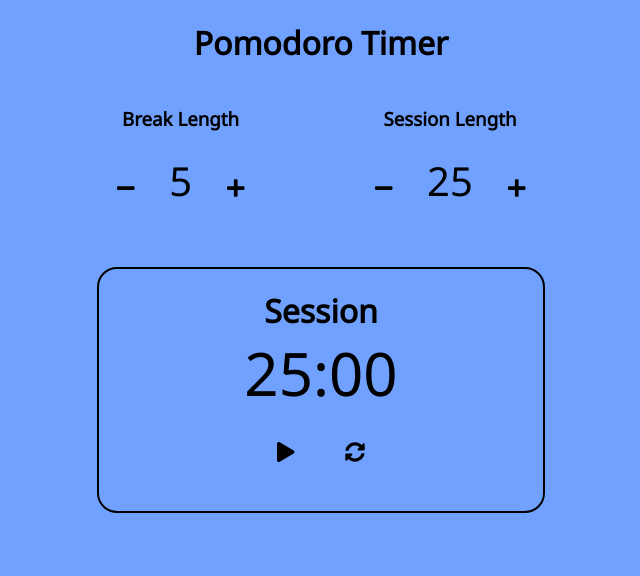
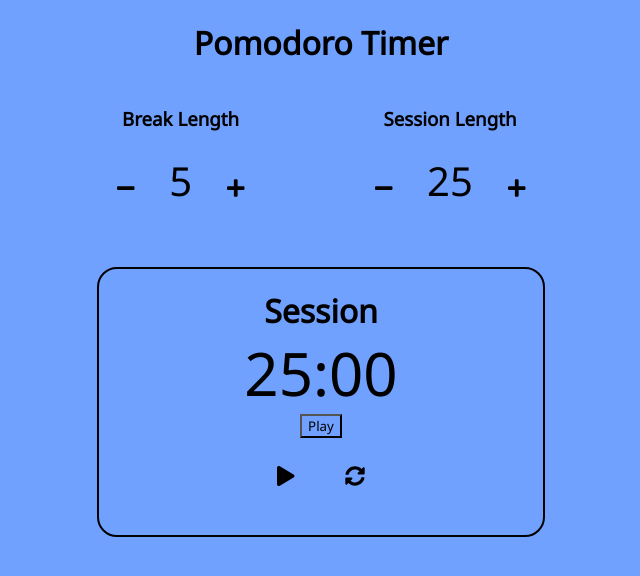
Before and after one commit to YH-Shen/pomodoro_clock, a React (Create React App) app: page / in a window 1280 px wide. Shown: the top 576 px of the page, without its empty margins (319-959 px from the left). Built offline with nearby package versions, Linux system fonts and the light colour scheme.

Commit message:
Add Beep Audio

```diff
--- a/src/components/Clock.js
+++ b/src/components/Clock.js
@@ -1,5 +1,6 @@
 import React, { useState, useEffect } from "react";
 import { FontAwesomeIcon } from "@fortawesome/react-fontawesome";
+import Music from "./Music";
 
 import "../static/Clock.css";
 const convertToTime = (timeCount) => {
@@ -82,6 +83,7 @@ const Clock = (props) => {
         <div className="clock-container">
             <h1>{currentTimer}</h1>
             <span>{convertToTime(timeCount)}</span>
+            <div>{Music()}</div>
             <div className="controls">
                 <button
                     // title={props.title}
--- /dev/null
+++ b/src/components/Music.js
@@ -0,0 +1,19 @@
+import React from "react";
+
+const Music = (props) => {
+    // let beep = new Audio("../static/Evillaugh.ogg");
+
+    const start = () => {
+        let beep = document.getElementById("audio");
+        console.log(beep);
+        beep.play();
+    };
+    return (
+        <div>
+            <audio id="audio" src="../static/bell.wav"></audio>
+            <button onClick={start}>Play</button>
+        </div>
+    );
+};
+
+export default Music;
```
Also changed, not shown: 1 other file (tests, documents, lock files or other folders).
